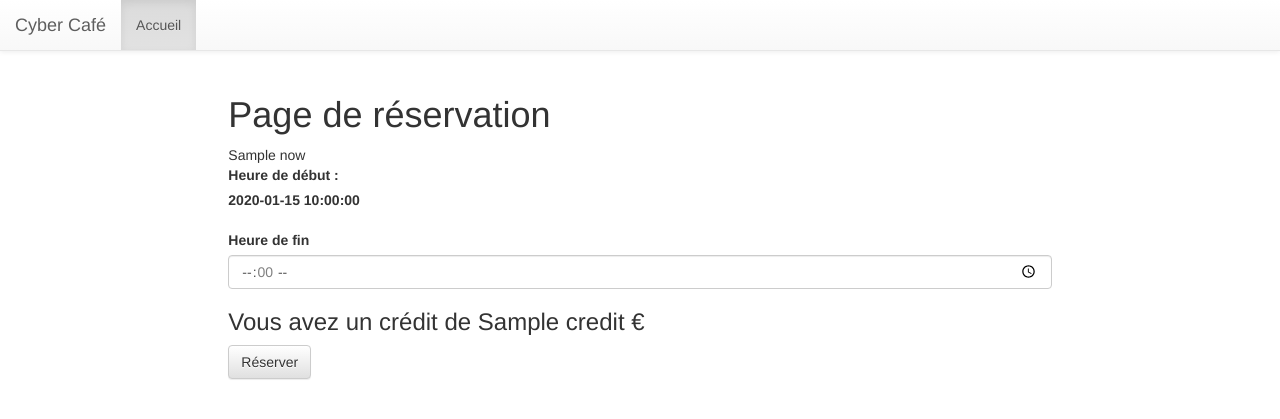
After one commit to Nacer-BKRM/agile-formation, a PHP site: template src/views/reservation.php in a window 1280 px wide. The commit adds this page. Shown: the top 419 px of the page. Run offline with PHP 8.4, Linux system fonts and the light colour scheme; the template is opened without the code that fills it: most values are stand-ins (such as "Sample title", 1, 10 or a date in 2020); data that the repository does not hold is empty.

Commit message:
Mise en place réservation

```diff
--- a/src/views/computerHome.php
+++ b/src/views/computerHome.php
@@ -14,10 +14,10 @@
 
         ?>
 
-            <a href="index.php?controller=gestionPC&id=<?=$item['id_pc']?>" class="list-group-item <?=$state?>">
+            <a href="index.php?controller=reservation&id=<?=$item['id_pc']?>" class="list-group-item <?=$state?>">
                 <h3 class="list-group-item-heading"><?= $item["nom"] ?></h3>
-                <span class="glyphicon glyphicon-object-align-bottom" style="color: <?=$color?>"></span>
 
+                <i class="material-icons" style="font-size:48px; color: <?=$color?>">laptop_windows</i>
             </a>
         <?php endforeach; ?>
     </div>
--- a/src/views/gabarit.php
+++ b/src/views/gabarit.php
@@ -5,13 +5,19 @@
     <!--Chargement du CSS de Bootstrap-->
     <link rel="stylesheet" href="dependencies/bootstrap/dist/css/bootstrap.min.css">
     <link rel="stylesheet" href="dependencies/bootstrap/dist/css/bootstrap-theme.min.css">
+    <link href="https://fonts.googleapis.com/icon?family=Material+Icons" rel="stylesheet">
 
     <meta charset="utf-8">
 </head>
+<style>
+    .row{
+        padding-top: 75px;
+    }
+</style>
 <body class="container-fluid">
 
 <!-- navigation principale-->
-<nav class="navbar navbar-default">
+<nav class="navbar navbar-default navbar-fixed-top">
     <div class="container-fluid">
         <!-- brand and toggle get grouped for better mobile display -->
         <div class="navbar-header">
--- /dev/null
+++ b/src/views/reservation.php
@@ -0,0 +1,29 @@
+<h1>Page de réservation</h1>
+
+<?= $now ?>
+
+<form method="post">
+    <div class="form-group">
+        <label for="beginTime">Heure de début :</label>
+        <br>
+        <label><?=$time?></label>
+    </div>
+    <div class="form-group">
+        <label for="endTime">Heure de fin</label>
+        <input type="time" class="form-control" name="endTime" step="3600" value=<?=$time?> min="<?=$time?>" max="<?=$maxTime?>">
+    </div>
+
+    <h3>Vous avez un crédit de <?=$credit?> €</h3>
+    <button type="submit" name="submit" class="btn btn-default">Réserver</button>
+</form>
+
+<!--Afficher les erreurs éventuelles-->
+<?php if (count($error) > 0): ?>
+    <div class="alert alert-danger col-md-4">
+        <ul>
+            <?php foreach($error as $item) :?>
+                <li> <?=$item?> </li>
+            <?php endforeach; ?>
+        </ul>
+    </div>
+<?php endif; ?>
```
Also changed, not shown: src/controllers/reservation.php (added, +67 -0 lines).
